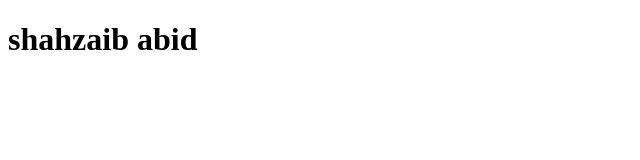
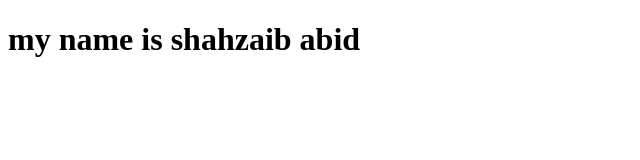
Before and after one commit to Nomanishaq/web, a plain HTML site: page shahzaib.html in a window 1280 px wide. Shown: the whole page, without its empty margins (0-640 px from the left). Drawn offline with Linux system fonts and the light colour scheme.

Commit message:
add shahzaib branch file

```diff
--- a/shahzaib.html
+++ b/shahzaib.html
@@ -7,6 +7,6 @@
     <title>Document</title>
 </head>
 <body>
-    <h1>shahzaib abid</h1>
+    <h1> my name is shahzaib abid</h1>
 </body>
 </html>
```
